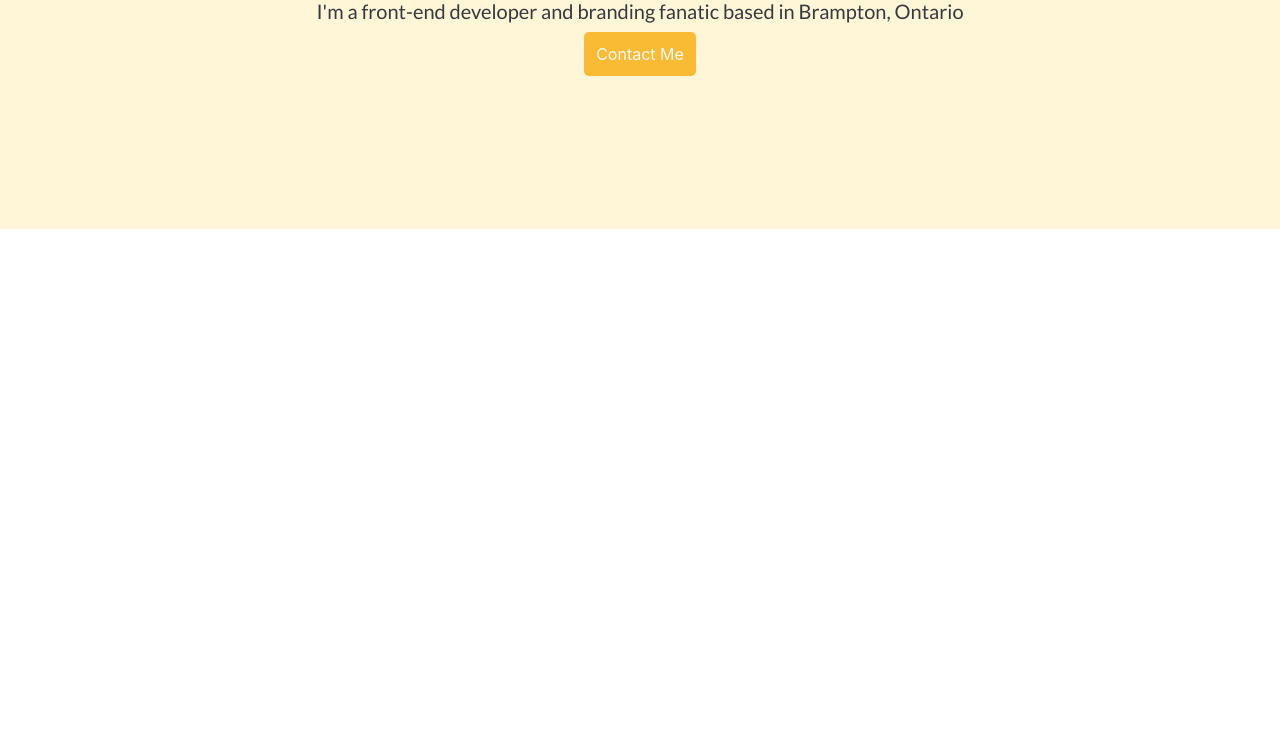
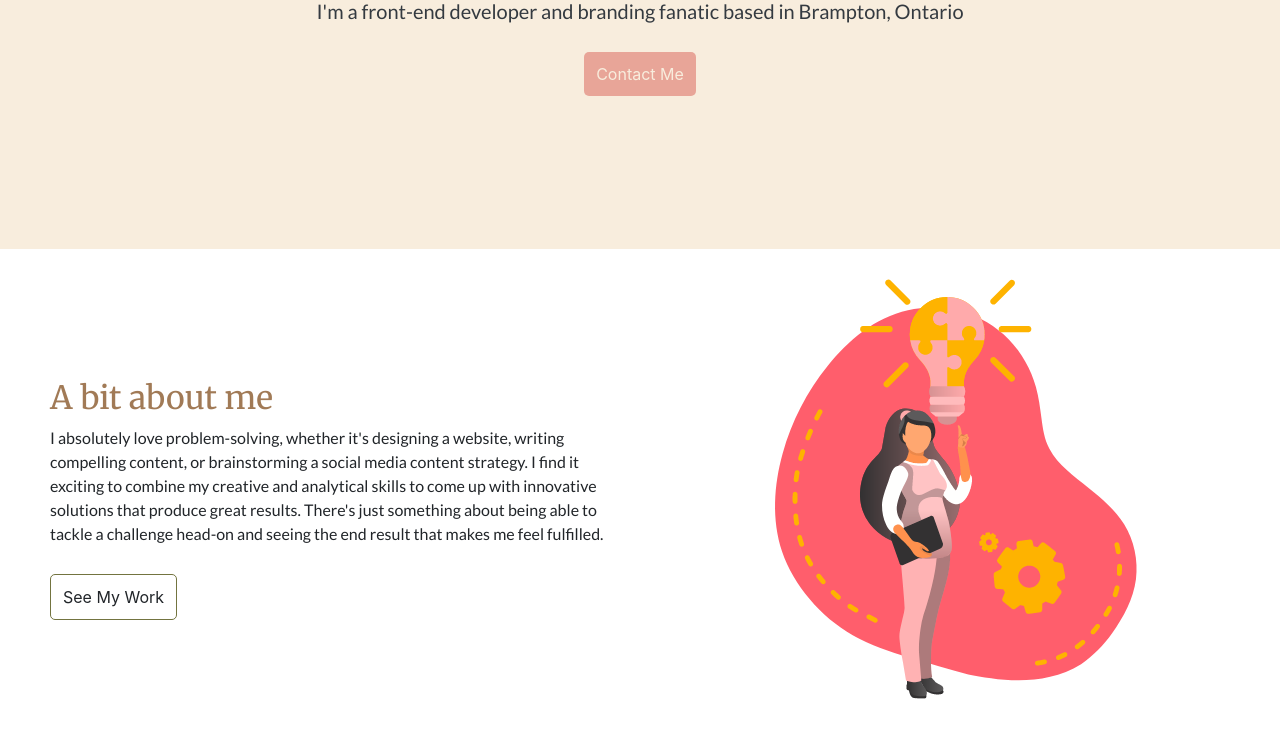
Before and after one commit to NavreenAulakh/NavreenAulakhPortfolio, a plain HTML site: page index.html in a window 1280 px wide. Shown: the part 327-1076 px from the top of the page. Before the commit the page ends 800 px from the top, so only its background shows below. Drawn offline with nearby package versions, Linux system fonts and the light colour scheme.

Commit message:
Updated CSS and added grid

```diff
--- a/index.html
+++ b/index.html
@@ -76,5 +76,28 @@
       </h3>
       <a href="/contact.html" class="hero-button"> Contact Me </a>
     </div>
+
+    <div class="row">
+      <div class="col about-blurb">
+        <h2 class="about-me-title">A bit about me</h2>
+        <p>
+          I absolutely love problem-solving, whether it's designing a website,
+          writing compelling content, or brainstorming a social media content
+          strategy. I find it exciting to combine my creative and analytical
+          skills to come up with innovative solutions that produce great
+          results. There's just something about being able to tackle a challenge
+          head-on and seeing the end result that makes me feel fulfilled.
+        </p>
+        <a href="#" class="about-button"> See My Work</a>
+      </div>
+
+      <div class="col">
+        <img
+          src="src/images/problem-solve.png"
+          class="img-fluid about-image"
+          alt="women thinking of solution"
+        />
+      </div>
+    </div>
   </body>
 </html>
--- a/src/style.css
+++ b/src/style.css
@@ -1,8 +1,15 @@
 :root {
-  --neutral: #fff5d7;
-  --coral: #ff5e6c;
+  --neutral: #f8eddd;
+  --coral: #e8a598;
   --yellow: #feb300;
-  --pink: #ffaaab;
+  --pink: #f4ded3;
+  --matcha: #737440;
+  --light-green: #c5c79d;
+  --brown: #a17a56;
+}
+
+.about-me-title {
+  color: var(--brown);
 }
 
 .hero {
@@ -17,14 +24,34 @@
 }
 
 .hero-button {
-  background-color: #f9ba34;
+  background-color: var(--coral);
   padding: 12px;
   line-height: 30px;
   margin-top: 30px;
   border-radius: 5px;
-  color: var(--light);
+  color: var(--neutral);
 }
 
+.hero-button:hover {
+  border: 1px solid var(--coral);
+  background: var(--neutral);
+  color: var(--coral);
+  text-decoration: none;
+}
+.about-button {
+  border: 1px solid var(--matcha);
+  color: 1px solid var(--matcha);
+  text-align: center;
+  padding: 12px;
+  line-height: 30px;
+  border-radius: 5px;
+}
+
+.about-button:hover {
+  background: var(--matcha);
+  color: white;
+  text-decoration: none;
+}
 .hero-description {
   font-size: 20px;
   line-height: 2;
@@ -36,16 +63,32 @@
 
 .navbar-brand,
 .nav-link {
-  color: var(--coral);
+  color: var(--matcha);
   font-family: "Merriweather";
 }
 
+h1 {
+  font-size: 90px;
+  color: var(--matcha);
+}
 h1,
 h2 {
   font-family: "Merriweather";
   font-weight: 500;
 }
 
-h3 {
+h3,
+p {
   font-family: "Lato";
+  padding-bottom: 20px;
 }
+
+.about-image {
+  display: flex;
+}
+
+.about-blurb {
+  line-height: 1.5;
+  padding: 80px;
+  margin: 50px;
+}
```
Also changed, not shown: src/images/problem-solve.png (added), 2 other files.
